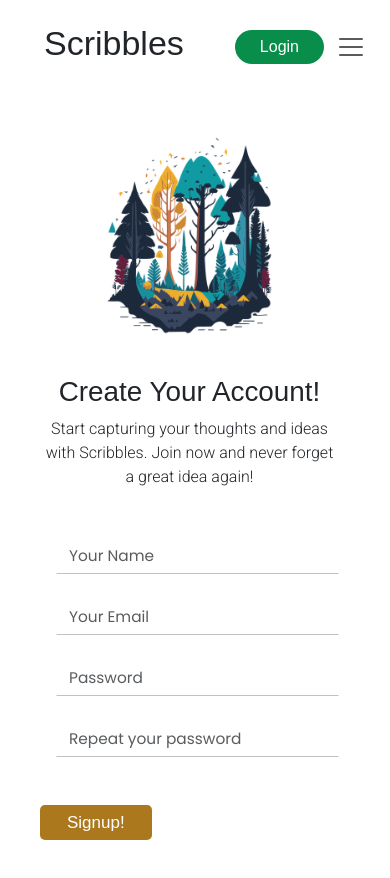
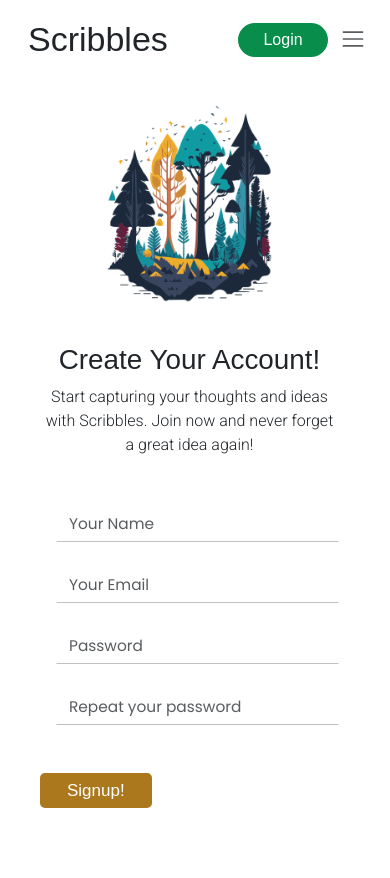
Before and after one commit to BasitKhan03/Scribbles, a React (Create React App) app: page /#/signup in a window 390 px wide. Shown: the top 878 px of the page. Built offline with nearby package versions, Linux system fonts and the light colour scheme; some icons are missing; a web font is replaced by a local one.

Commit message:
Updated code

```diff
--- a/src/components/About/About.js
+++ b/src/components/About/About.js
@@ -13,6 +13,7 @@ const About = () => {
 
   useEffect(() => {
     window.scrollTo(0, 0);
+    document.title = "About | Scribbles";
   }, []);
 
   return (
--- a/src/components/AddNote/AddNote.js
+++ b/src/components/AddNote/AddNote.js
@@ -1,4 +1,4 @@
-import React, { useState, useContext } from "react";
+import React, { useState, useEffect, useContext } from "react";
 import "./AddNote.css";
 import PuffLoader from "react-spinners/PuffLoader";
 import Alert from "../Alert/Alert";
@@ -12,6 +12,10 @@ const AddNote = (props) => {
   const [titleErr, setTitleErr] = useState(false);
   const [descriptionErr, setDescriptionErr] = useState(false);
   const [loading, setLoading] = useState(false);
+
+  useEffect(() => {
+    document.title = "Add Note | Scribbles";
+  }, []);
 
   const onChange = (e) => {
     setNote({ ...note, [e.target.name]: e.target.value });
--- a/src/components/Dashboard/Dashboard.js
+++ b/src/components/Dashboard/Dashboard.js
@@ -28,6 +28,7 @@ const Dashboard = (props) => {
   useEffect(() => {
     getNotes();
     getUser();
+    document.title = "Dashboard | Scribbles";
   }, []);
 
   useEffect(() => {
--- a/src/components/Features/Features.js
+++ b/src/components/Features/Features.js
@@ -14,6 +14,7 @@ const Features = () => {
 
   useEffect(() => {
     window.scrollTo(0, 0);
+    document.title = "Features | Scribbles";
   }, []);
 
   return (
--- a/src/components/Home/Home.js
+++ b/src/components/Home/Home.js
@@ -13,6 +13,7 @@ const Home = () => {
 
   useEffect(() => {
     window.scrollTo(0, 0);
+    document.title = "Scribbles";
   }, []);
 
   return (
--- a/src/components/Navbar/Navbar.css
+++ b/src/components/Navbar/Navbar.css
@@ -58,6 +58,8 @@
   transition: 0.3s background-color;
   cursor: pointer;
   border: none;
+  position: relative;
+  top: -2px;
 }
 
 .login-button:hover {
@@ -71,7 +73,7 @@
 
 .navbar-toggler {
   border: none;
-  font-size: 1.25rem;
+  font-size: 1.1rem;
 }
 
 .navbar-toggler:focus,
@@ -108,7 +110,7 @@ a.active {
   font-family: "Roboto", sans-serif;
   font-weight: 300;
   font-style: normal;
-  font-size: 0.91rem;
+  font-size: 0.9rem;
 }
 
 .login-btn {
@@ -172,14 +174,23 @@ a.active {
 
 @media (max-width: 992px) {
   .navbar {
-    padding-left: 2rem;
+    padding-left: 1rem;
     padding-right: 1rem;
+  }
+}
+
+@media (max-width: 992px) {
+  .navbar-brand,
+  .login-button,
+  .navbar-toggler {
+    position: relative;
+    top: -7px;
   }
 }
 
 @media (max-width: 576px) {
   .navbar {
-    padding-left: 2rem;
+    padding-left: 1rem;
     padding-right: 0rem;
   }
 }
--- a/src/components/Navbar/Navbar.js
+++ b/src/components/Navbar/Navbar.js
@@ -211,9 +211,9 @@ const Navbar = (props) => {
 
       <nav class={`navbar navbar-expand-lg ${navbar ? "scroll-shadow" : ""}`}>
         <div class="container-fluid">
-          <a class="navbar-brand me-auto" href="#">
+          <Link class="navbar-brand me-auto" to="/">
             Scribbles
-          </a>
+          </Link>
           <div
             class="offcanvas offcanvas-end"
             tabindex="-1"
--- a/src/components/Signup/Signup.css
+++ b/src/components/Signup/Signup.css
@@ -106,6 +106,10 @@
   .txt {
     width: 100%;
   }
+
+  .signup {
+    margin-top: 2rem;
+  }
 }
 
 @media only screen and (max-width: 450px) {
--- a/src/components/Signup/Signup.js
+++ b/src/components/Signup/Signup.js
@@ -24,6 +24,10 @@ const Signup = () => {
     if (localStorage.getItem("token")) {
       navigate("/dashboard");
     }
+  }, []);
+
+  useEffect(() => {
+    document.title = "Signup | Scribbles";
   }, []);
 
   const onChange = (e) => {
```
